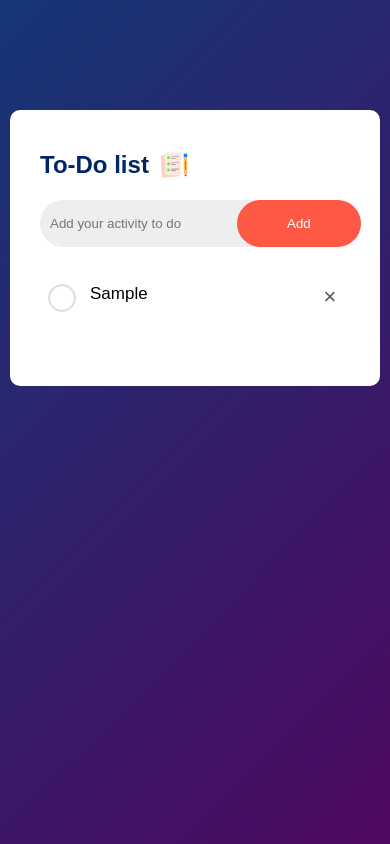
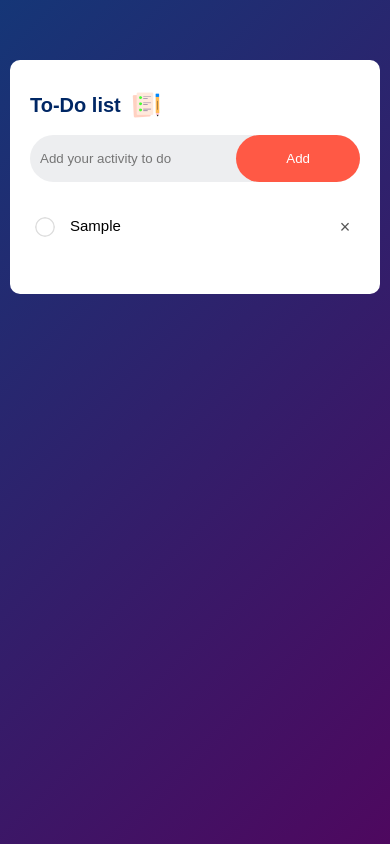
Before and after one commit to jurair140/To-DO, a plain HTML site: page index.html in a window 390 px wide. Both pictures are taken after typing "Sample" into the empty fields and a click on the button "Add". Drawn offline with Linux system fonts and the light colour scheme.

Commit message:
Update style.css

```diff
--- a/style.css
+++ b/style.css
@@ -98,8 +98,37 @@ ul li span:hover{
     background: #edeef0;
 }
 
-@media only screen and (max-width: 767px) {
-    .row{
+@media only screen and (max-width: 600px) {
+    .row {
         padding-left: 0;
     }
+
+    .todo-app {
+        margin: 50px auto 20px;
+        padding: 30px 20px 50px;
+    }
+
+    .todo-app h2 {
+        margin-bottom: 15px;
+        font-size: 20px;
+    }
+
+    ul li {
+        font-size: 15px;
+        padding: 10px 8px 10px 40px;
+    }
+
+    ul li::before {
+        height: 20px;
+        width: 20px;
+        top: 10px;
+        left: 5px;
+    }
+
+    ul li span {
+        width: 30px;
+        height: 30px;
+        font-size: 18px;
+        line-height: 30px;
+    }
 }
```
